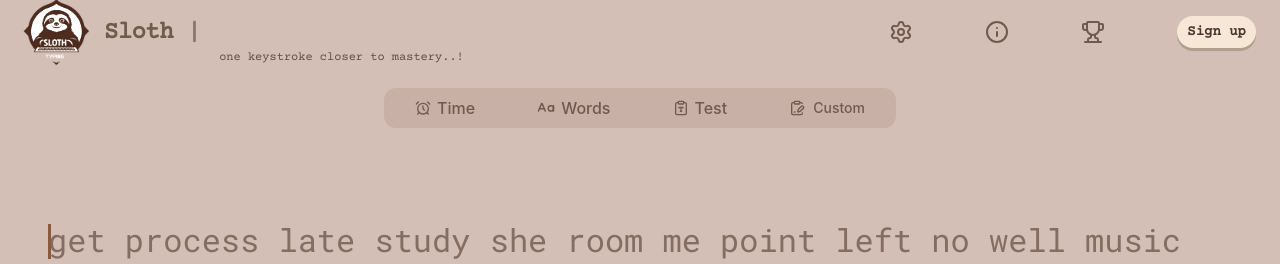
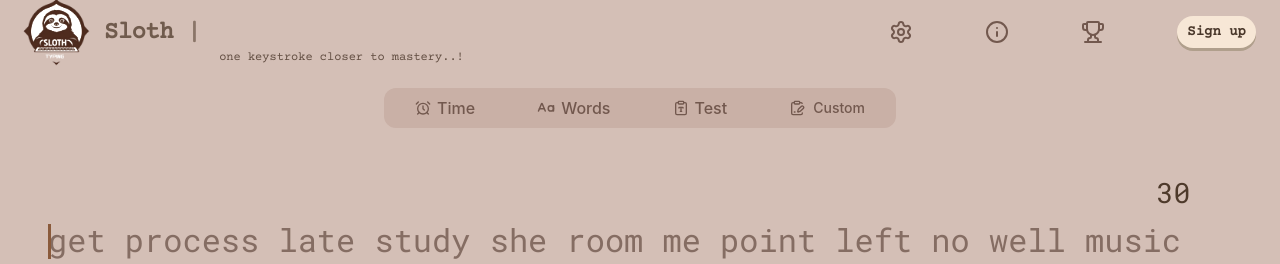
Before and after one commit to Ketancodes/sloth-typing-app, a React (Vite) app: page / in a window 1280 px wide. Shown: the top 264 px of the page. Built offline with nearby package versions, Linux system fonts and the light colour scheme.

Commit message:
Timer started to dynamically , logic was added

```diff
--- a/src/App.tsx
+++ b/src/App.tsx
@@ -6,6 +6,7 @@ import {
   type WordsOption,
   type TestLengthMode,
   type TestTypeMode,
+  type TimeOption,
 } from "./types/test";
 import { useState } from "react";
 import generateText from "./utils/generateText";
@@ -14,8 +15,9 @@ function App() {
   const [words, setWords] = useState<WordsOption | null>(null);
   // states for option bar features
   const [testLengthMode, setTestLengthMode] = useState<TestLengthMode>("time");
-  const [text, setText] = useState(() => generateText(300));
-  const [testMode, setTestMode] = useState<TestTypeMode>("normal");
+  const [text, setText] = useState(() => generateText(300)); // state for generating text
+  const [testMode, setTestMode] = useState<TestTypeMode>("normal"); // state for word mode
+  const [time, setTime] = useState<TimeOption>(30); // state for timer
   const generateNewTest = (WordCount: WordsOption) => {
     setWords(WordCount);
     setText(generateText(WordCount));
@@ -32,8 +34,17 @@ function App() {
           generateNewTest={generateNewTest}
           testMode={testMode}
           setTestMode={setTestMode}
+          time={time}
+          setTime={setTime}
         />
-        <TypingTest testLengthMode={testLengthMode} words={words} text={text} />
+
+        <TypingTest
+          testLengthMode={testLengthMode}
+          words={words}
+          text={text}
+          duration={time}
+        />
+
         <Footer />
       </div>
     </>
--- a/src/components/Optionbar.tsx
+++ b/src/components/Optionbar.tsx
@@ -1,7 +1,12 @@
 import { ClipboardPenLine } from "lucide-react";
 import Timeselector from "./Timeselector";
 import WordSelector from "./WordSelector";
-import type { WordsOption, TestLengthMode, TestTypeMode } from "../types/test";
+import type {
+  WordsOption,
+  TestLengthMode,
+  TestTypeMode,
+  TimeOption,
+} from "../types/test";
 import type { Dispatch, SetStateAction } from "react";
 import TestSelector from "./TestSelector";
 
@@ -13,6 +18,8 @@ interface OptionbarProps {
   generateNewTest: (WordCount: WordsOption) => void;
   testMode: TestTypeMode;
   setTestMode: Dispatch<SetStateAction<TestTypeMode>>;
+  time: number;
+  setTime: Dispatch<SetStateAction<TimeOption>>;
 }
 const ButtonEffects = "flex items-center gap-2 text-sm";
 export default function Optionbar({
@@ -23,6 +30,8 @@ export default function Optionbar({
   generateNewTest,
   testMode,
   setTestMode,
+  time,
+  setTime,
 }: OptionbarProps) {
   return (
     <>
@@ -32,6 +41,8 @@ export default function Optionbar({
           <Timeselector
             testLengthMode={testLengthMode}
             setTestLengthMode={setTestLengthMode}
+            time={time}
+            setTime={setTime}
           />
           {/* Words select */}
           <WordSelector
--- /dev/null
+++ b/src/components/Timer.tsx
@@ -0,0 +1,25 @@
+import { useEffect, useState } from "react";
+
+interface TimeProps {
+  duration: number;
+  isStarted: boolean;
+}
+export default function Timer({ duration, isStarted }: TimeProps) {
+  const [timeLeft, setTimeLeft] = useState(duration);
+
+  useEffect(() => {
+    if (!isStarted || timeLeft <= 0) return;
+    const timer = setInterval(() => {
+      setTimeLeft((prev) => prev - 1);
+    }, 1000);
+    return () => clearInterval(timer);
+  }, [timeLeft, isStarted]);
+
+  return (
+    <>
+      <div className="absolute right-[7%] -top-9 text-[28px] font-normal text-[#4E3A2B]">
+        <p>{timeLeft}</p>
+      </div>
+    </>
+  );
+}
--- a/src/components/Timeselector.tsx
+++ b/src/components/Timeselector.tsx
@@ -7,10 +7,15 @@ import type { Dispatch, SetStateAction } from "react";
 interface TimeSelectProp {
   testLengthMode?: TestLengthMode;
   setTestLengthMode: Dispatch<SetStateAction<TestLengthMode>>;
+  time: number;
+  setTime: Dispatch<SetStateAction<TimeOption>>;
 }
-export default function Timeselector({ setTestLengthMode }: TimeSelectProp) {
+export default function Timeselector({
+  setTestLengthMode,
+  time,
+  setTime,
+}: TimeSelectProp) {
   const [isOpen, setIsOpen] = useState(false);
-  const [time, setTime] = useState<TimeOption>(30);
   return (
     <>
       <div className="relative">
--- a/src/components/TypingTest.tsx
+++ b/src/components/TypingTest.tsx
@@ -2,23 +2,28 @@ import { RotateCcw } from "lucide-react";
 import type { TestLengthMode, WordsOption } from "../types/test";
 import { useState } from "react";
 import TypingText from "./TypingText";
+import Timer from "./Timer";
 
 interface TypingTestProp {
   testLengthMode: TestLengthMode;
   words: WordsOption | null;
   text: string;
+  duration: number;
 }
 export default function TypingTest({
   //   testLengthMode,
   //   words,
   text,
+  duration,
 }: TypingTestProp) {
   const [currentIndex, setCurrentIndex] = useState(0);
   const [typedText, setTypedText] = useState("");
   const [mistake, setMistake] = useState(0);
+  const [isStarted, setIsStarted] = useState(false);
   return (
     <>
-      <main className="mt-20  w-full font-[Roboto_Mono] flex flex-col gap-8 items-center justify-center ">
+      <main className="relative mt-20  w-full font-[Roboto_Mono] flex flex-col gap-8 items-center justify-center ">
+        <Timer duration={duration} isStarted={isStarted} />
         <div className="h-38 w-[95%] px-4 py-2 text-[2rem] text-[#856d63] leading-12 overflow-hidden">
           <TypingText
             text={text}
@@ -38,6 +43,10 @@ export default function TypingTest({
           className="absolute opacity-0"
           onKeyDown={(event) => {
             const expectedChar = text[currentIndex];
+
+            if (!isStarted) {
+              setIsStarted(true);
+            }
 
             if (event.key === "Backspace") {
               setTypedText((prev) => prev.slice(0, -1));
```
